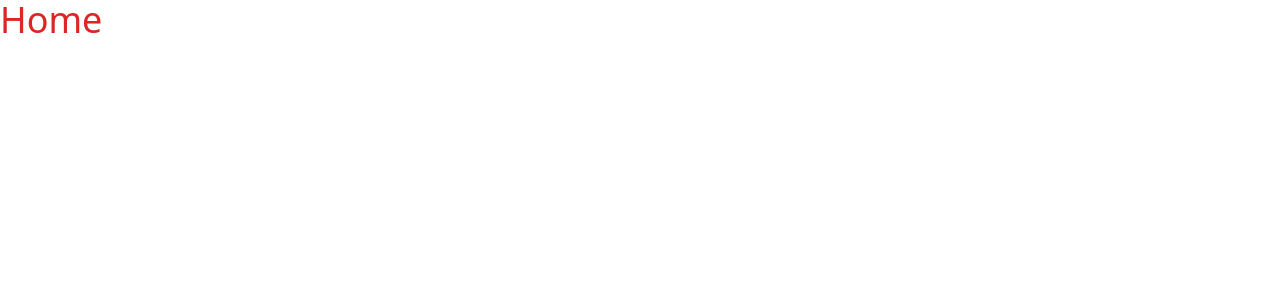
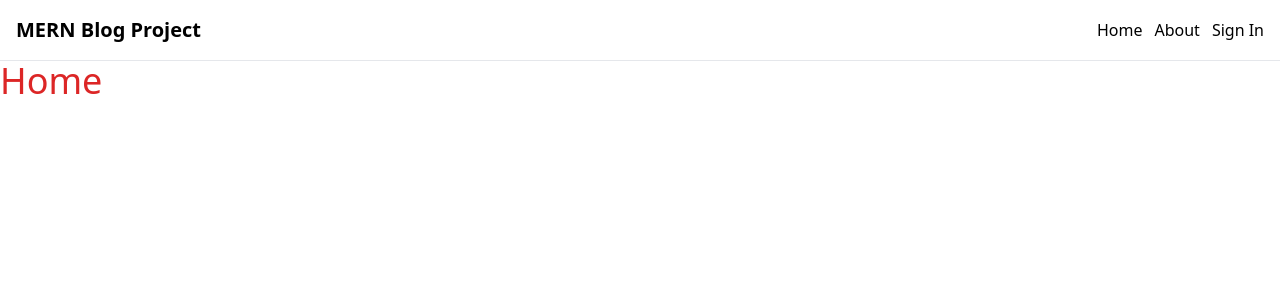
Before and after one commit to Batikann/mern-blog-project, a React (Vite) app in the folder client/: page / in a window 1280 px wide. Shown: the top 300 px of the page. Built offline with nearby package versions, Linux system fonts and the light colour scheme.

Commit message:
create header components

```diff
--- a/client/package.json
+++ b/client/package.json
@@ -10,6 +10,7 @@
     "preview": "vite preview"
   },
   "dependencies": {
+    "antd": "^5.9.1",
     "react": "^18.2.0",
     "react-dom": "^18.2.0",
     "react-router-dom": "^6.16.0"
--- a/client/src/App.jsx
+++ b/client/src/App.jsx
@@ -1,10 +1,12 @@
 import { BrowserRouter, Routes, Route } from 'react-router-dom'
 import { Home, About, SignIn, SignUp, Profile } from './pages/PageComponents'
+import { Header } from './components/Header'
 
 function App() {
   return (
     <>
       <BrowserRouter>
+        <Header />
         <Routes>
           <Route element={<Home />} path="/" />
           <Route element={<About />} path="/about" />
--- /dev/null
+++ b/client/src/components/Header.jsx
@@ -0,0 +1,16 @@
+import { Link } from 'react-router-dom'
+
+export const Header = () => {
+  return (
+    <div className="w-full p-4 flex justify-between items-center border-b">
+      <Link to="/">
+        <h1 className="font-bold text-xl">MERN Blog Project</h1>
+      </Link>
+      <div className="flex gap-x-3 font-medium">
+        <Link to="/">Home</Link>
+        <Link to="/about">About</Link>
+        <Link to="/sign-in">Sign In</Link>
+      </div>
+    </div>
+  )
+}
```
Also changed, not shown: 1 other file (tests, documents, lock files or other folders).
